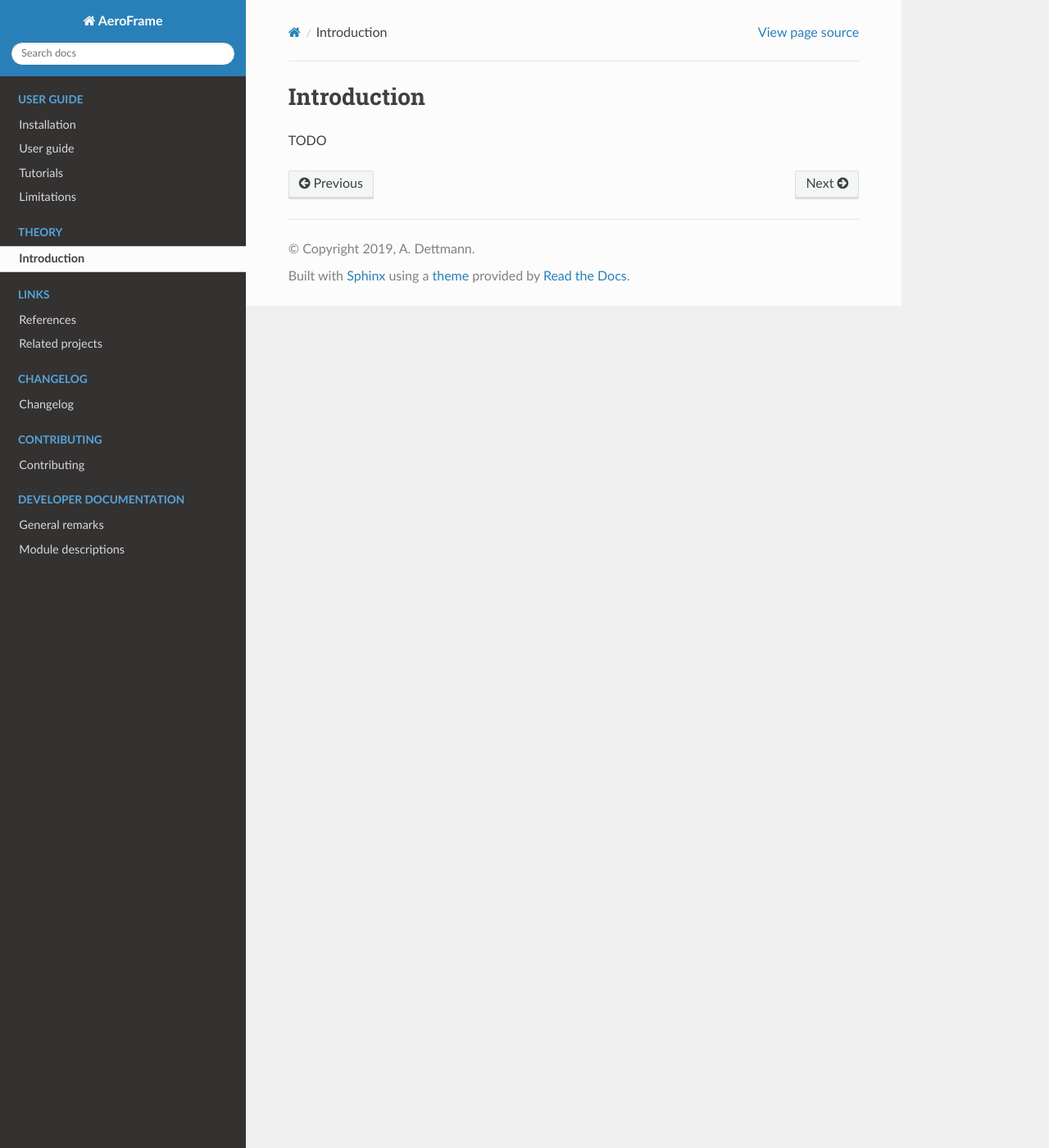
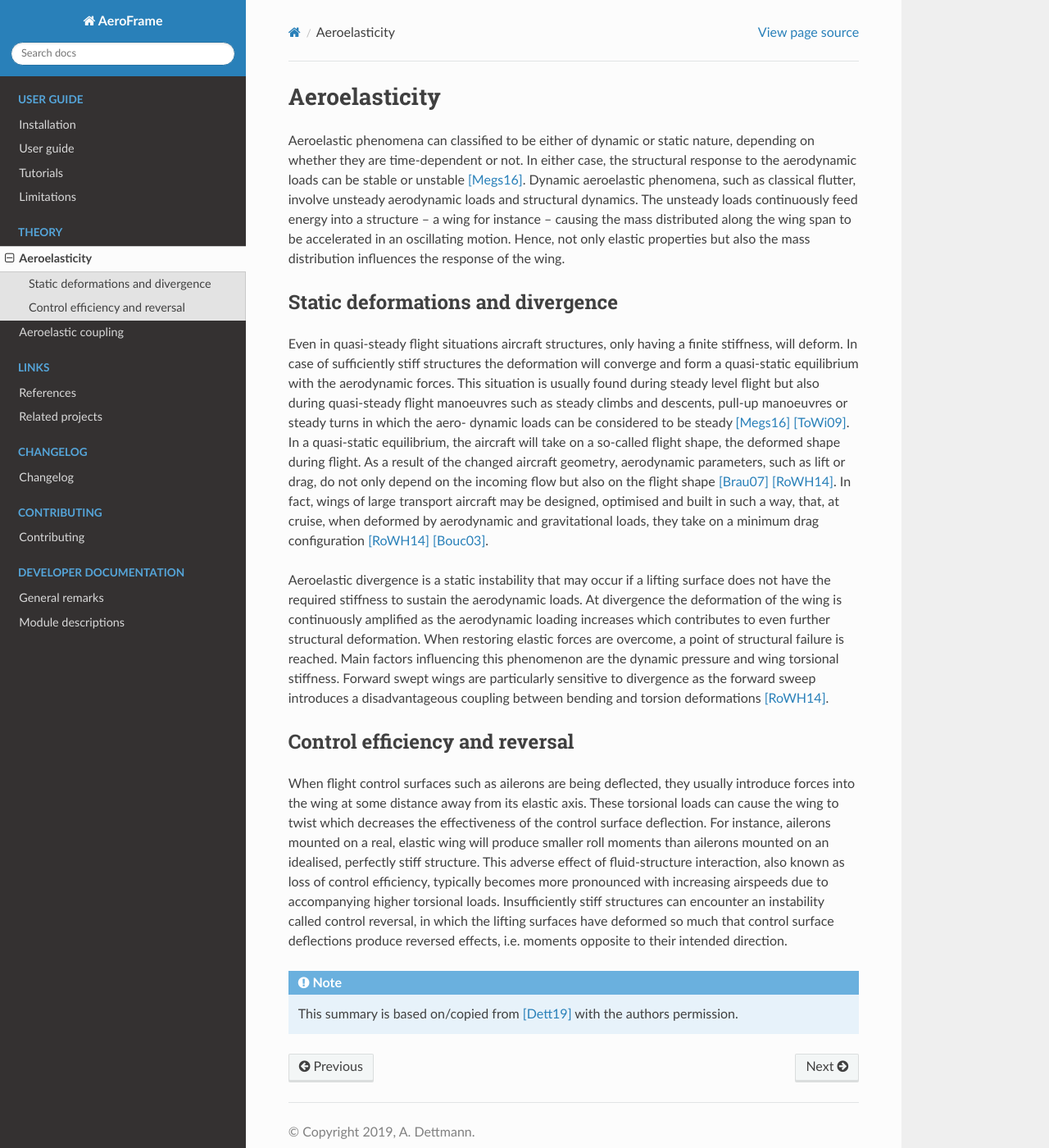
Before and after one commit to airinnova/aeroframe, a Sphinx documentation site: the page built from docs/source/theory/index.rst, in a window 1280 px wide and 1400 px high. Shown: the whole window at 82% size. Built offline with Sphinx 7.4.7 and the Read the Docs theme 2.0.0, drawn with Linux system fonts in a browser that asks for light colours; pages that are not in the unit, such as notebooks, are missing from menus; the version number could not be read and is left out.

Commit message:
Documentation update (theory)

```diff
--- a/docs/source/index.rst
+++ b/docs/source/index.rst
@@ -26,6 +26,7 @@ Welcome to |name|'s documentation!
    :caption: Theory
 
    theory/index
+   theory/coupling
 
 .. toctree::
    :maxdepth: 2
--- a/docs/source/references.rst
+++ b/docs/source/references.rst
@@ -20,3 +20,9 @@ Theoretical background
 .. [FePF01] Felippa, C.A. ; Park, K.C. ; Farhat, C.: Partitioned analysis of coupled mechanical systems. In: Computer Methods in Applied Mechanics and Engineering 190 (2001), No. 24, 3247–3270. http://dx.doi.org/10.1016/S0045-7825(00)00391-1 – ISSN 0045–7825
 
 .. [RBBW10] Reimer, L. ; Braun, C. ; Behr, M., Wellmer, G. ; Ballmann, J. ; Schröder, W. (Ed.): Development of a Modular Method for Computational Aero-structural Analysis of Aircraft. In: Summary of Flow Modulation and Fluid-Structure Interaction Findings: Results of the Collaborative Research Center SFB 401 at the RWTH Aachen University, Aachen, Germany, 1997–2008. Vol. 109. Springer Berlin Heidelberg, 2010. – pp. 205–238. – ISBN 978–3–642–04087–0
+
+.. [Megs16] Megson, T.H.G.: Aircraft Structures for Engineering Students. 6th edition. Oxford, England; Waltham, Mass. : Butterworth-Heinemann, 2016 (Elsevier Aerospace Engineering Series). – ISBN 0–08–096906–2
+
+.. [ToWi09] E. Torenbeek ; H. Wittenberg: Flight physics – Essentials of Aeronautical Disciplines and Technology, with Historical Notes. Dordrecht; London : Springer, 2009. – ISBN 1–4020–8664–4
+
+.. [RoWH14] Rossow, C.-C. ; Wolf, K. ; Horst, P. (Ed.): Handbuch der Luftfahrzeugtechnik. München : Hanser, 2014. – ISBN 978–3–446–42341–1
--- a/docs/source/theory/index.rst
+++ b/docs/source/theory/index.rst
@@ -1,6 +1,23 @@
-.. _sec_theory:
+.. _sec_aeroelasticity:
 
-Introduction
-============
+Aeroelasticity
+==============
 
-TODO
+Aeroelastic phenomena can classified to be either of dynamic or static nature, depending on whether they are time-dependent or not. In either case, the structural response to the aerodynamic loads can be stable or unstable [Megs16]_. Dynamic aeroelastic phenomena, such as classical flutter, involve unsteady aerodynamic loads and structural dynamics. The unsteady loads continuously feed energy into a structure – a wing for
+instance -- causing the mass distributed along the wing span to be accelerated in an oscillating motion. Hence, not only elastic properties but also the mass distribution influences the response of the wing.
+
+Static deformations and divergence
+----------------------------------
+
+Even in quasi-steady flight situations aircraft structures, only having a finite stiffness, will deform. In case of sufficiently stiff structures the deformation will converge and form a quasi-static equilibrium with the aerodynamic forces. This situation is usually found during steady level flight but also during quasi-steady flight manoeuvres such as steady climbs and descents, pull-up manoeuvres or steady turns in which the aero- dynamic loads can be considered to be steady [Megs16]_ [ToWi09]_. In a quasi-static equilibrium, the aircraft will take on a so-called flight shape, the deformed shape during flight. As a result of the changed aircraft geometry, aerodynamic parameters, such as lift or drag, do not only depend on the incoming flow but also on the flight shape [Brau07]_ [RoWH14]_. In fact, wings of large transport aircraft may be designed, optimised and built in such a way, that, at cruise, when deformed by aerodynamic and gravitational loads, they take on a minimum drag configuration [RoWH14]_ [Bouc03]_.
+
+Aeroelastic divergence is a static instability that may occur if a lifting surface does not have the required stiffness to sustain the aerodynamic loads. At divergence the deformation of the wing is continuously amplified as the aerodynamic loading increases which contributes to even further structural deformation. When restoring elastic forces are overcome, a point of structural failure is reached. Main factors influencing this phenomenon are the dynamic pressure and wing torsional stiffness. Forward swept wings are particularly sensitive to divergence as the forward sweep introduces a disadvantageous coupling between bending and torsion deformations [RoWH14]_.
+
+Control efficiency and reversal
+-------------------------------
+
+When flight control surfaces such as ailerons are being deflected, they usually introduce forces into the wing at some distance away from its elastic axis. These torsional loads can cause the wing to twist which decreases the effectiveness of the control surface deflection. For instance, ailerons mounted on a real, elastic wing will produce smaller roll moments than ailerons mounted on an idealised, perfectly stiff structure. This adverse effect of fluid-structure interaction, also known as loss of control efficiency, typically becomes more pronounced with increasing airspeeds due to accompanying higher torsional loads. Insufficiently stiff structures can encounter an instability called control reversal, in which the lifting surfaces have deformed so much that control surface deflections produce reversed effects, i.e. moments opposite to their intended direction.
+
+.. note::
+
+    This summary is based on/copied from [Dett19]_ with the authors permission.
```
Also changed, not shown: docs/source/theory/coupling.rst (added, +42 -0 lines), docs/source/_static/images/theory/basic_modelling_concept.svg (added), docs/source/_static/images/theory/partitioned_aeroelastics_concept.svg (added).
